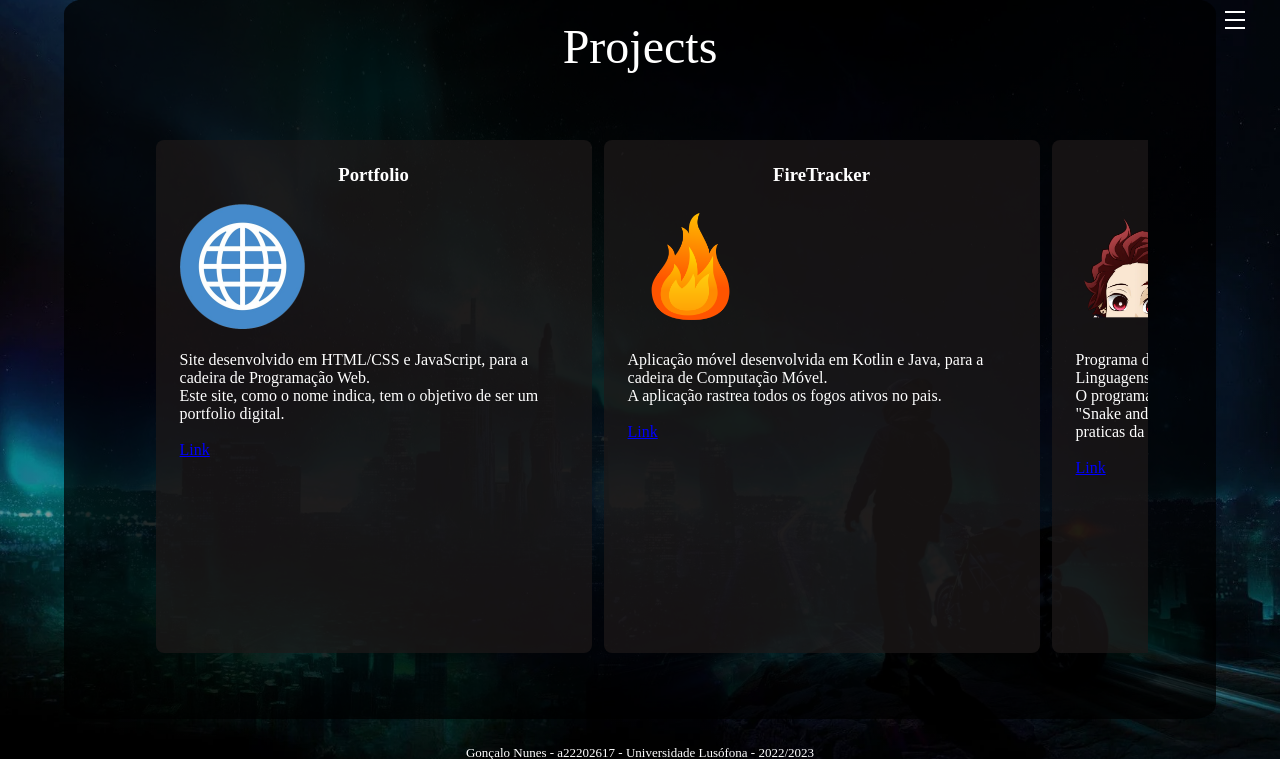
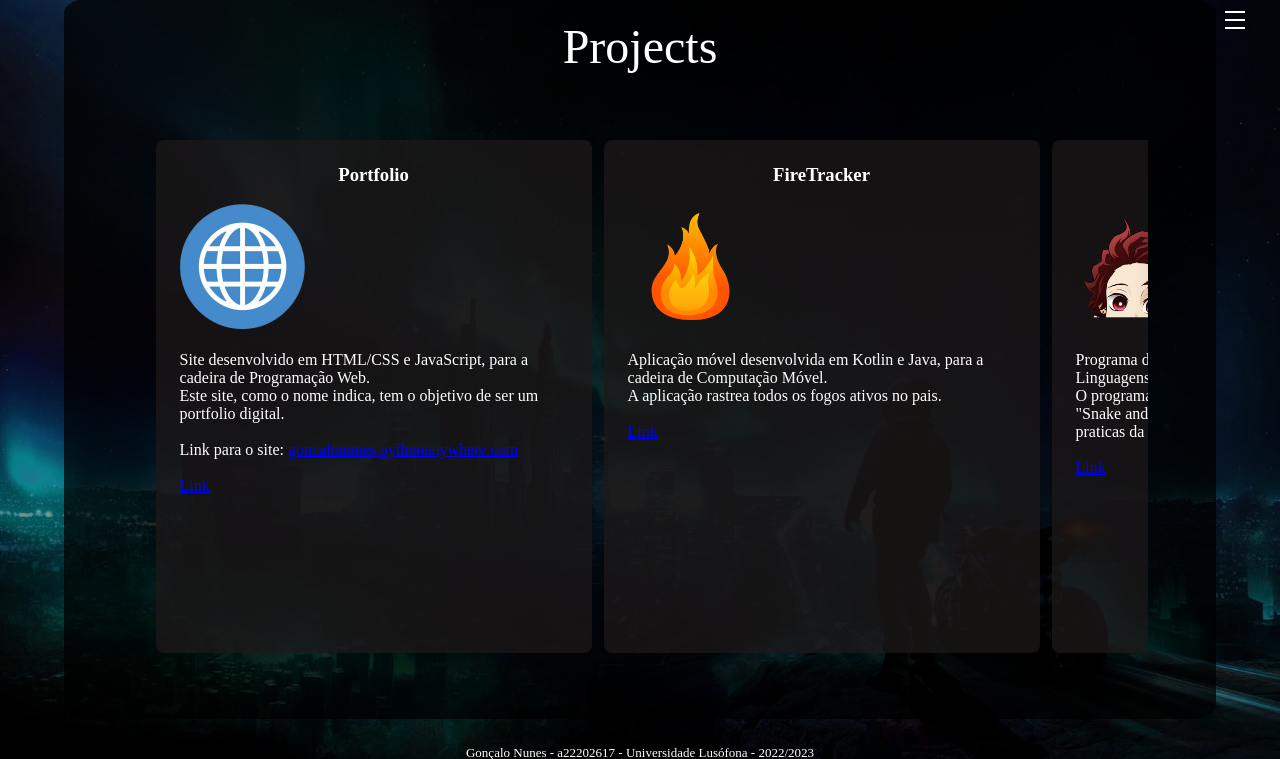
Before and after one commit to Guchalo/Projeto_PW_Portfolio_Django, a Django app: page /projects/ in a window 1280 px wide. Shown: the part 25-784 px from the top of the page. Run offline with Django 4.2, Linux system fonts and the light colour scheme.

Commit message:
Alterações finais, fica a faltar o video

```diff
--- a/Portfolio/Portfolio/static/portfolio/css/about.css
+++ b/Portfolio/Portfolio/static/portfolio/css/about.css
@@ -202,7 +202,7 @@ input[type="checkbox"] {
 
 .bts {
   display: flex;
-  padding: 0px 400px 100px 400px;
+  padding: 0px 500px 100px 500px;
   justify-content: space-between;
 }
 
--- a/Portfolio/Portfolio/templates/portfolio/playground.html
+++ b/Portfolio/Portfolio/templates/portfolio/playground.html
@@ -71,7 +71,7 @@
         <br /><br />
         <label for="nome" id="nome4" onmouseout="forLabel2(this)"> </label>
         <br /><br />
-        <label class="labelData" id="labelData" for="dataAual" onclick="dataAtual(this)"
+        <label class="labelData" id="labelData" onclick="dataAtual()"
           >Clique para ver a data de hoje</label
         >
       </article>
--- a/Portfolio/Portfolio/templates/portfolio/projects.html
+++ b/Portfolio/Portfolio/templates/portfolio/projects.html
@@ -23,6 +23,9 @@
     <p>
       Este site, como o nome indica, tem o objetivo de ser um portfolio digital.
     </p>
+    <br />
+    <p>Link para o site: <a href="https://goncalonunes.pythonanywhere.com/" target="_blank"
+    style="color: blue">goncalonunes.pythonanywhere.com</a></p>
     <br />
     <a
       href="https://github.com/Guchalo/Projeto_PW_Portfolio"
@@ -147,6 +150,9 @@
       publicar posts.
     </p>
     <br />
+    <p>Link para o site: <a href="https://goncalocnunes.pythonanywhere.com/" target="_blank"
+      style="color: blue">goncalocnunes.pythonanywhere.com</a></p>
+    <br />
     <a
       href="https://github.com/Guchalo/Projeto_PW_Portfolio_Django"
       target="_blank"
--- a/Portfolio/static/portfolio/css/about.css
+++ b/Portfolio/static/portfolio/css/about.css
@@ -202,7 +202,7 @@ input[type="checkbox"] {
 
 .bts {
   display: flex;
-  padding: 0px 400px 100px 400px;
+  padding: 0px 500px 100px 500px;
   justify-content: space-between;
 }
 
```
